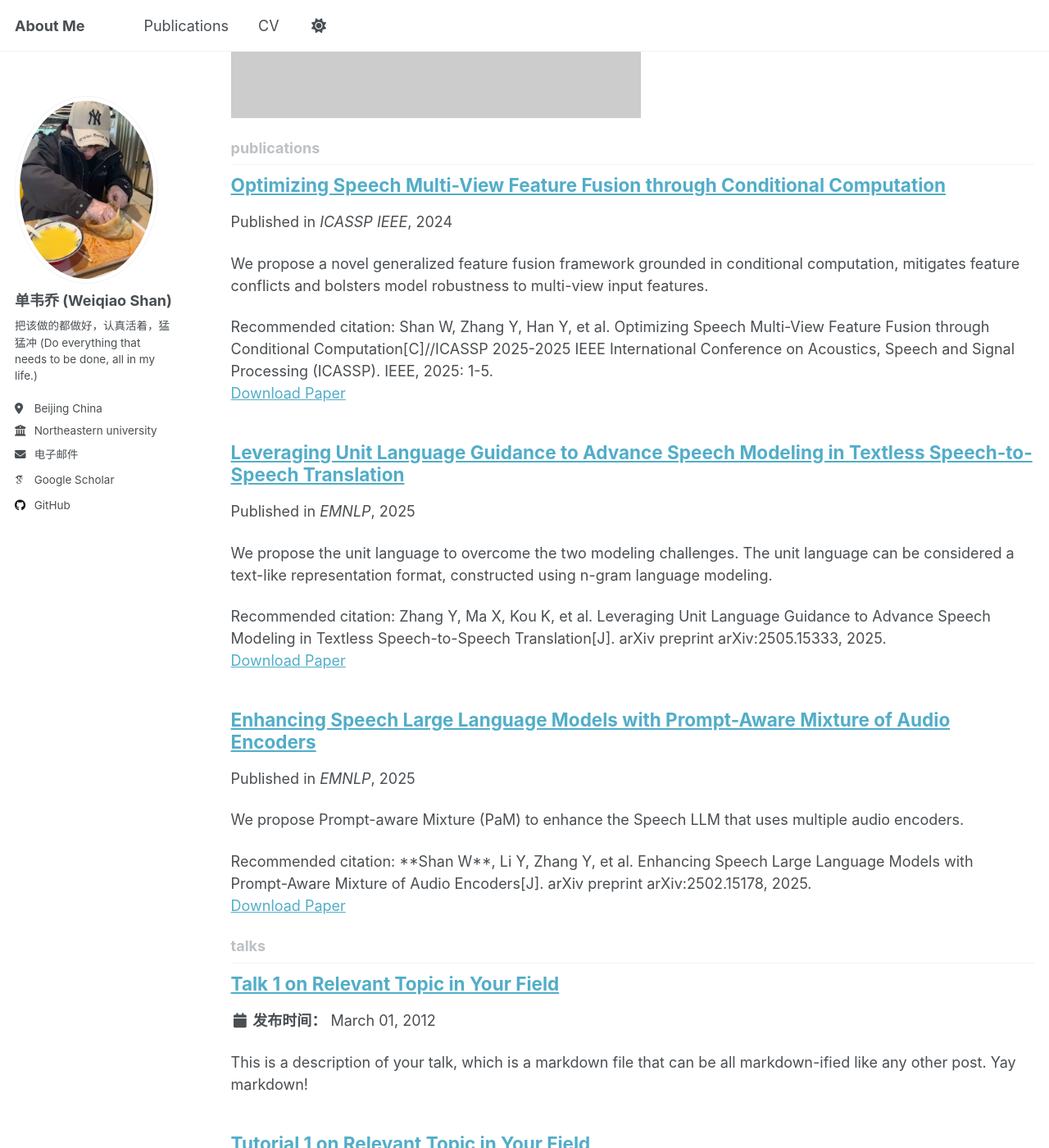
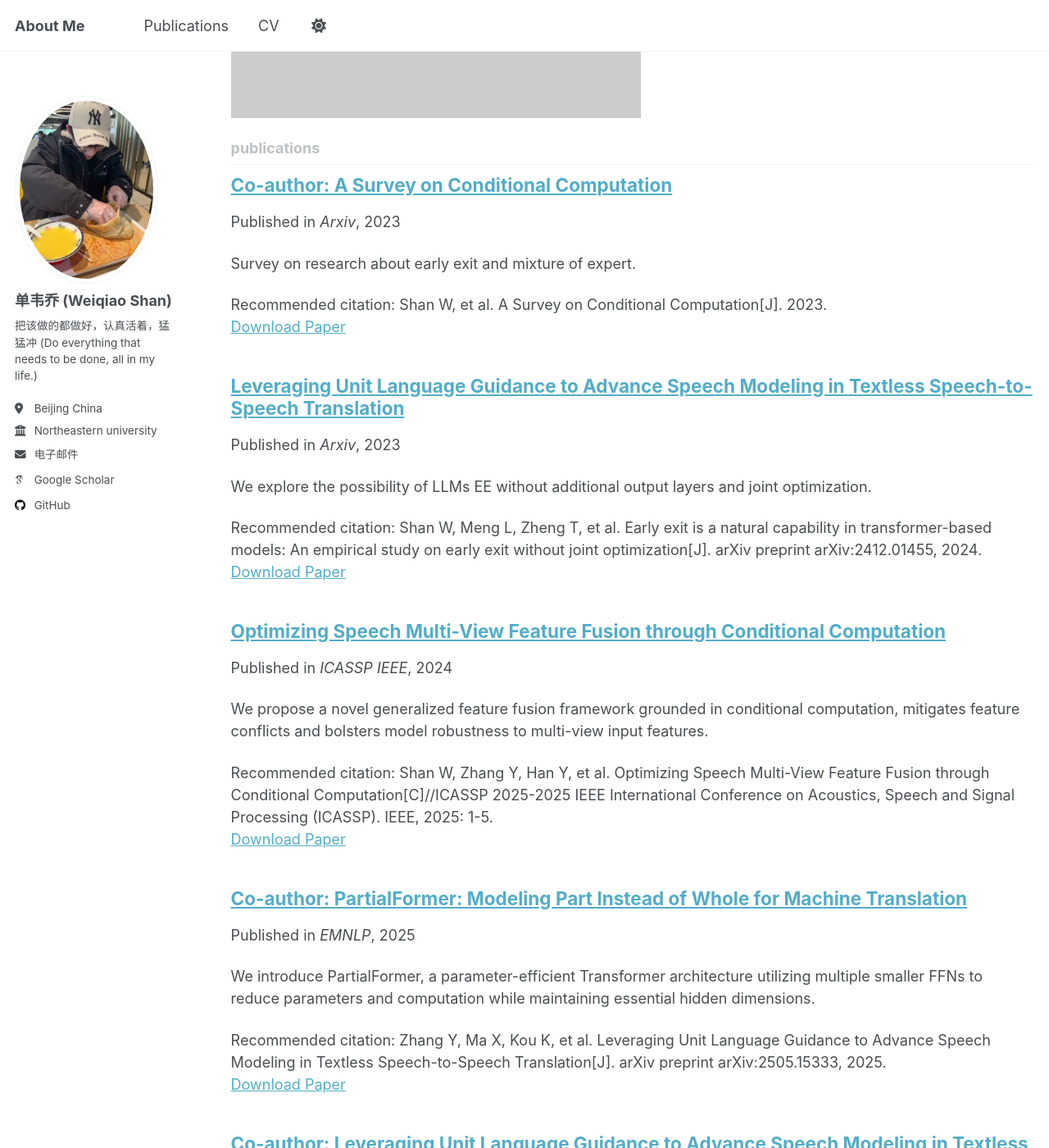
Before and after one commit to shanweiqiao/shanweiqiao.github.io, a Jekyll site: the page built from _pages/collection-archive.html, in a window 1280 px wide and 1400 px high, scrolled down 941 px. Shown: the whole window at 82% size. Built offline with Jekyll 4.4.1, drawn with Linux system fonts in a browser that asks for light colours; some web fonts are replaced; a script that is not in the unit is left out; some of the changed text lies outside the part shown.

Commit message:
update test config

```diff
--- /dev/null
+++ b/_publications/ACL_24_PartialFormer.md
@@ -0,0 +1,13 @@
+---
+title: "Co-author: PartialFormer: Modeling Part Instead of Whole for Machine Translation"
+collection: publications
+category: conferences
+permalink: /publication/ACL_24_PartialFormer
+excerpt: 'We introduce PartialFormer, a parameter-efficient Transformer architecture utilizing multiple smaller FFNs to reduce parameters and computation while maintaining essential hidden dimensions.'
+date: 2025-09-17
+venue: 'EMNLP'
+paperurl: 'https://shanweiqiao.github.io/files/ACL_24_PartialFormer.pdf'
+citation: 'Zhang Y, Ma X, Kou K, et al. Leveraging Unit Language Guidance to Advance Speech Modeling in Textless Speech-to-Speech Translation[J]. arXiv preprint arXiv:2505.15333, 2025.'
+---
+
+The design choices in Transformer feedforward neural networks have resulted in significant computational and parameter overhead. In this work, we emphasize the importance of hidden dimensions in designing lightweight FFNs, a factor often overlooked in previous architectures. Guided by this principle, we introduce PartialFormer, a parameter-efficient Transformer architecture utilizing multiple smaller FFNs to reduce parameters and computation while maintaining essential hidden dimensions. These smaller FFNs are integrated into a multihead attention mechanism for effective collaboration. We also propose a tailored head scaling strategy to enhance PartialFormer’s capabilities. Furthermore, we present a residual-like attention calculation to improve depth scaling within PartialFormer. Extensive experiments on 9 translation tasks and 1 abstractive summarization task validate the effectiveness of our PartialFormer approach on machine translation and summarization tasks. Our code would be available at: https://github.com/zhengkid/PartialFormer.
--- a/_publications/ACL_25_Unit_language.md
+++ b/_publications/ACL_25_Unit_language.md
@@ -1,11 +1,11 @@
 ---
-title: "Leveraging Unit Language Guidance to Advance Speech Modeling in Textless Speech-to-Speech Translation"
+title: "Co-author: Leveraging Unit Language Guidance to Advance Speech Modeling in Textless Speech-to-Speech Translation"
 collection: publications
 category: conferences
 permalink: /publication/ACL_25_Unit_language
 excerpt: 'We propose the unit language to overcome the two modeling challenges. The unit language can be considered a text-like representation format, constructed using n-gram language modeling.'
 date: 2025-09-17
-venue: 'EMNLP'
+venue: 'ACL 2025 Fingdings'
 paperurl: 'https://shanweiqiao.github.io/files/ACL_25_Unit_language.pdf'
 citation: 'Zhang Y, Ma X, Kou K, et al. Leveraging Unit Language Guidance to Advance Speech Modeling in Textless Speech-to-Speech Translation[J]. arXiv preprint arXiv:2505.15333, 2025.'
 ---
--- /dev/null
+++ b/_publications/Arxiv_23_conditional_computation_survey.md
@@ -0,0 +1,13 @@
+---
+title: "Co-author: A Survey on Conditional Computation"
+collection: publications
+category: conferences
+permalink: /publication/Arxiv_23_conditional_computation_survey
+excerpt: 'Survey on research about early exit and mixture of expert.'
+date: 2023-09-17
+venue: 'Arxiv'
+paperurl: 'https://shanweiqiao.github.io/files/Arxiv_23_conditional_computation_survey.pdf'
+citation: 'Shan W, et al. A Survey on Conditional Computation[J]. 2023.'
+---
+
+Using large-scale models has proven to be an effective approach to enhancing model performance and enabling various applications. However, such models come at a significant computation cost. To address this issue, conditional computation has been proposed to dynamically adjust the model scale based on input via dynamic dropout and an additional gate network. The gate network partitions the original network (called backbone network) into multiple sub-networks and selects a specific sub-network for each input. In this paper, we present a novel classification not from model structure to discuss the sub-network granularity and the training methods of this framework from a new perspective, namely the definition and learning of decision sequence respectively, and summarize the latest approaches in conditional computation.
--- /dev/null
+++ b/_publications/Arxiv_23_early_exit_capability.md
@@ -0,0 +1,13 @@
+---
+title: "Leveraging Unit Language Guidance to Advance Speech Modeling in Textless Speech-to-Speech Translation"
+collection: publications
+category: conferences
+permalink: /publication/Arxiv_23_early_exit_capability
+excerpt: 'We explore the possibility of LLMs EE without additional output layers and joint optimization.'
+date: 2023-09-17
+venue: 'Arxiv'
+paperurl: 'https://shanweiqiao.github.io/files/Arxiv_23_early_exit_capability.pdf'
+citation: 'Shan W, Meng L, Zheng T, et al. Early exit is a natural capability in transformer-based models: An empirical study on early exit without joint optimization[J]. arXiv preprint arXiv:2412.01455, 2024.'
+---
+
+Large language models (LLMs) exhibit exceptional performance across various downstream tasks. However, they encounter limitations due to slow inference speeds stemming from their extensive parameters. The early exit (EE) is an approach that aims to accelerate auto-regressive decoding. EE generates outputs from intermediate layers instead of using the whole model, which offers a promising solution to this challenge. However, additional output layers and joint optimization used in conventional EE hinder the application of EE in LLMs. In this paper, we explore the possibility of LLMs EE without additional output layers and joint optimization. Our findings indicate that EE is a natural capability within transformerbased models. While joint optimization does not give model EE capability, it must be employed to address challenges by improving the accuracy of locating the optimal EE layer through gating functions. Additionally, our study reveals patterns in EE behavior from a sub-word perspective based on the LLaMA model and the potential possibility for EE based on sub-layers.
```
Also changed, not shown: 3 other files.
